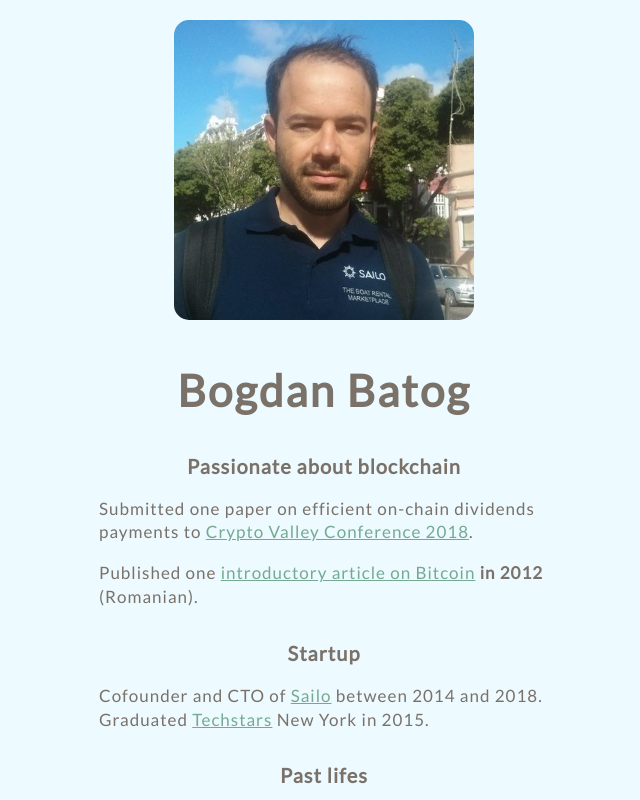
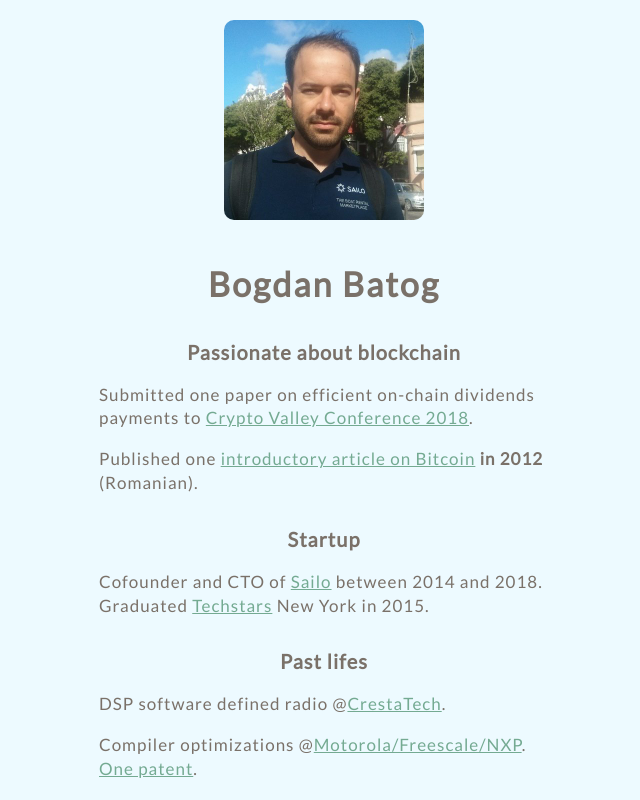
Before and after one commit to bogdanbatog/bogdanbatog.github.io, a plain HTML site: page index.html in a window 1280 px wide. Shown: the top 800 px of the page, without its empty margins (316-956 px from the left). Drawn offline with nearby package versions, Linux system fonts and the light colour scheme.

Commit message:
smaller photo and title

```diff
--- a/css/main.css
+++ b/css/main.css
@@ -108,13 +108,13 @@ textarea {
 #head_photo {
     display: block;
     margin: 0 auto;
-    width: 300px;
+    width: 200px;
     border-radius:5%;
 }
 
 h1 {
     font-family: 'Lato', sans-serif;
-    font-size: 44px;
+    font-size: 34px;
         letter-spacing: 2px;
     text-decoration: none;
     color: #7a7169;
```
